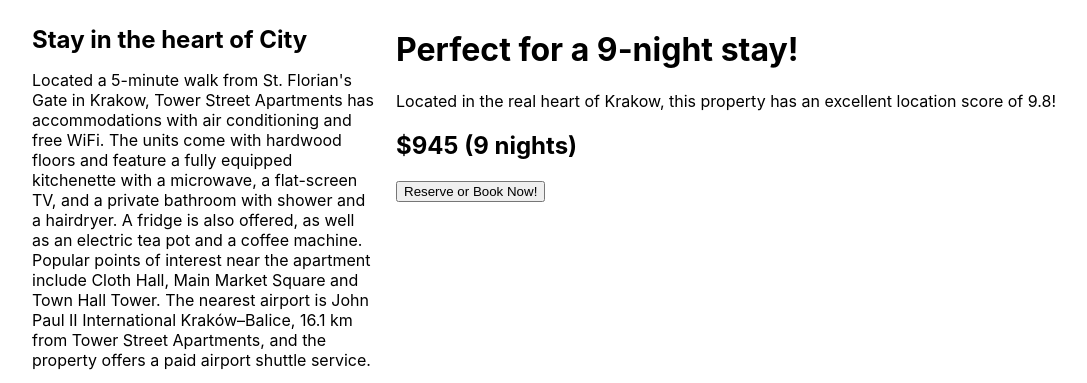
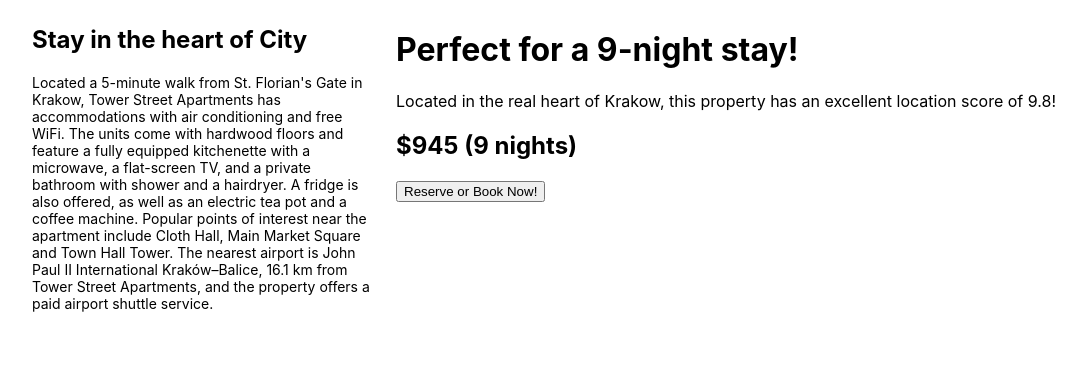
Before and after one commit to bellicose77/booking-app-clientside, a React (Create React App) app: page /hotels/1 in a window 1280 px wide. Shown: the part 946-1329 px from the top of the page, without its empty margins (96-1183 px from the left). After the commit the page ends 1272 px from the top, so only its background shows below. Built offline with nearby package versions, Linux system fonts and the light colour scheme.

Commit message:
single hotel description

```diff
--- a/src/pages/Hotel/Hotel.css
+++ b/src/pages/Hotel/Hotel.css
@@ -50,3 +50,7 @@
   .hotelDetailsTexts{
     flex:3;
   }
+  .hotelDesc{
+    font-size: 14px;
+    margin-top: 20px;
+  }
```
